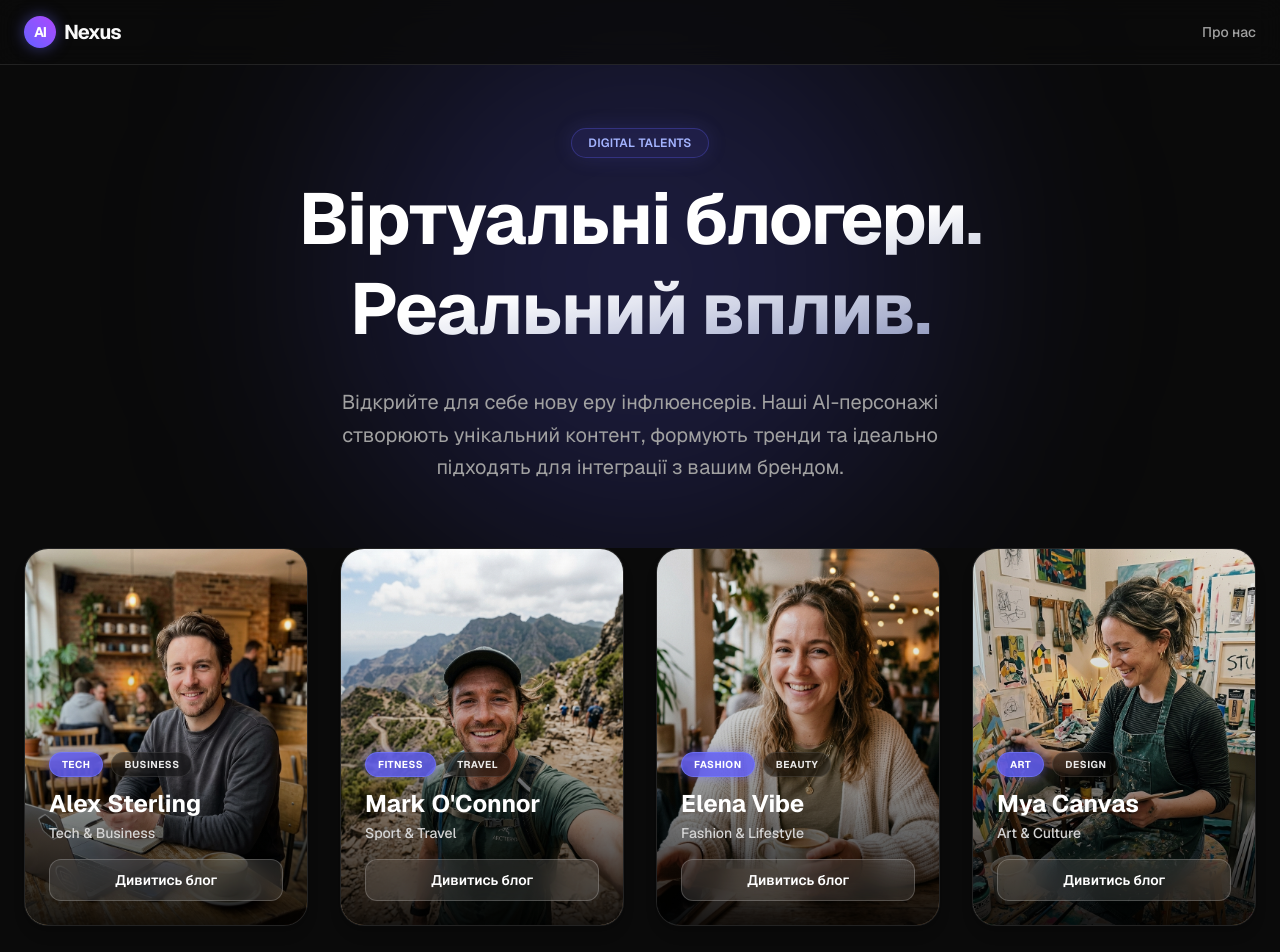
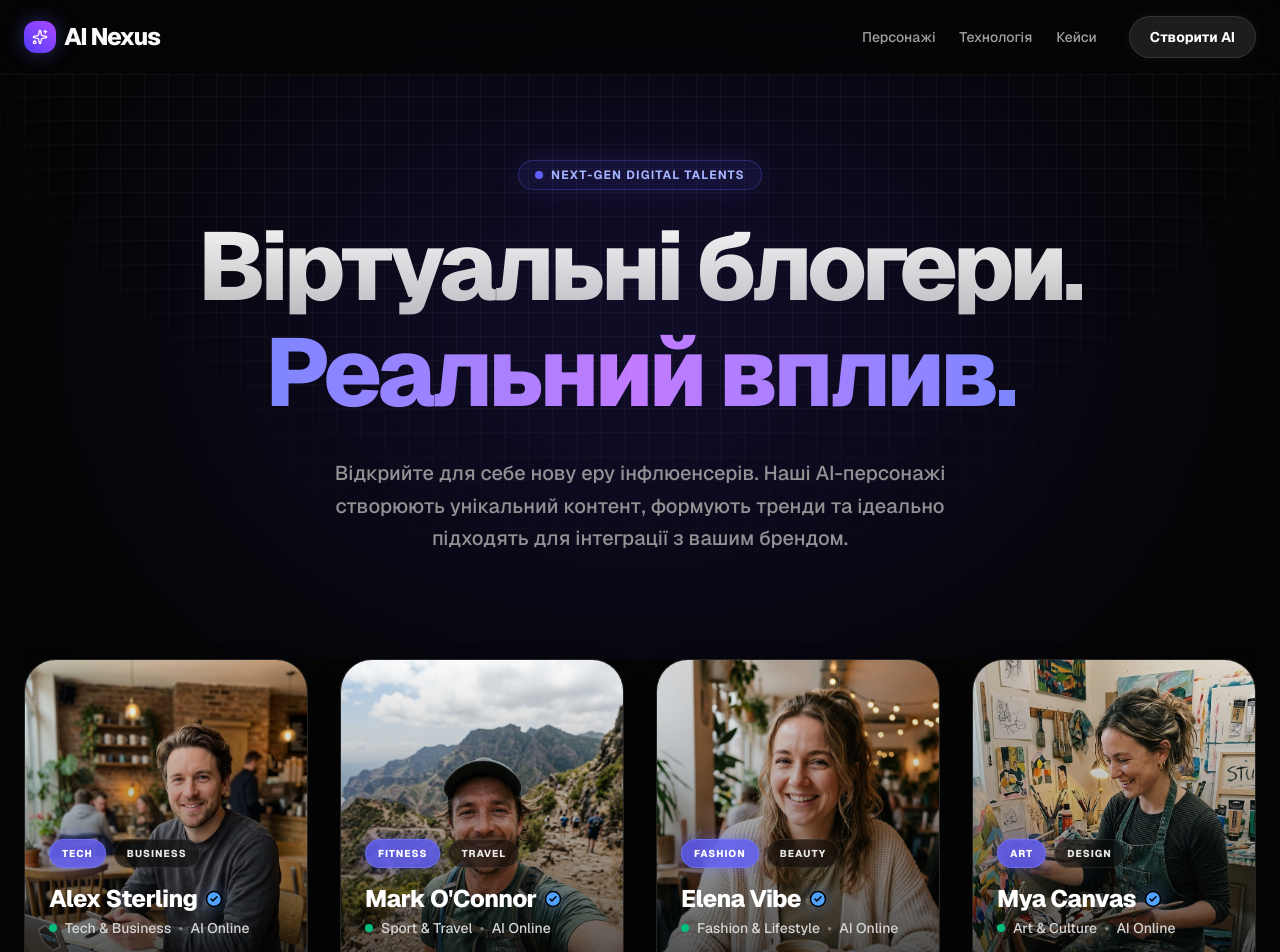
Before and after one commit to Dmytriy-OL/ai-nexus, a Next.js app: page / in a window 1280 px wide. Shown: the top 952 px of the page. Built offline with nearby package versions, Linux system fonts and the light colour scheme.

Commit message:
feat: ultra premium redesign (masterpiece update)

```diff
--- a/src/app/page.tsx
+++ b/src/app/page.tsx
@@ -3,7 +3,7 @@
 import { useState, useEffect } from "react";
 import Image from "next/image";
 import { motion, AnimatePresence } from "framer-motion";
-import { X, Grid, MessageCircle, Send } from "lucide-react";
+import { X, Grid, Send, CheckCircle2, ChevronRight, Sparkles } from "lucide-react";
 
 const bloggers = [
   {
@@ -12,7 +12,7 @@ const bloggers = [
     niche: "Tech & Business",
     description: "Розповідаю про інвестиції в AI та майбутнє технологій.",
     image: "/images/male1.jpg",
-    tags: ["Tech", "Business", "Startup"],
+    tags: ["Tech", "Business"],
     stats: { followers: "120K", likes: "1.2M", posts: 340 },
     messages: ["Привіт! Я Алекс 💻", "Зараз тестую нові AI-моделі для бізнесу.", "Хочеш дізнатися, як автоматизувати свою роботу?"]
   },
@@ -22,7 +22,7 @@ const bloggers = [
     niche: "Sport & Travel",
     description: "Тренування, харчування та подорожі найкрутішими куточками світу.",
     image: "/images/male2.jpg",
-    tags: ["Fitness", "Travel", "Lifestyle"],
+    tags: ["Fitness", "Travel"],
     stats: { followers: "250K", likes: "4.5M", posts: 890 },
     messages: ["Йоу! Марк на зв'язку 🏔️", "Щойно підкорив новий маршрут в Альпах.", "Шукаєш мотивацію для тренувань? Тобі сюди!"]
   },
@@ -32,7 +32,7 @@ const bloggers = [
     niche: "Fashion & Lifestyle",
     description: "Естетика, тренди моди та щоденне натхнення.",
     image: "/images/female1.jpg",
-    tags: ["Fashion", "Beauty", "Style"],
+    tags: ["Fashion", "Beauty"],
     stats: { followers: "500K", likes: "10M", posts: 1200 },
     messages: ["Привіт, люба! ✨", "Зібрала для тебе весняну капсулу.", "Заходь у мій Telegram, там всі посилання на образи!"]
   },
@@ -42,7 +42,7 @@ const bloggers = [
     niche: "Art & Culture",
     description: "Сучасне мистецтво, дизайн та креативний процес.",
     image: "/images/female2.jpg",
-    tags: ["Art", "Design", "Creative"],
+    tags: ["Art", "Design"],
     stats: { followers: "85K", likes: "600K", posts: 210 },
     messages: ["Привіт! Я Mya 🎨", "Сьогодні працюю над новим полотном.", "Любиш сучасне мистецтво? Давай спілкуватись!"]
   }
@@ -51,7 +51,6 @@ const bloggers = [
 export default function Showcase() {
   const [selectedBlogger, setSelectedBlogger] = useState<typeof bloggers[0] | null>(null);
 
-  // Lock body scroll when modal is open
   useEffect(() => {
     if (selectedBlogger) {
       document.body.style.overflow = "hidden";
@@ -61,46 +60,66 @@ export default function Showcase() {
   }, [selectedBlogger]);
 
   return (
-    <div className="min-h-screen bg-neutral-950 text-neutral-50 selection:bg-indigo-500/30">
+    <div className="min-h-screen bg-[#050505] text-neutral-50 selection:bg-indigo-500/30 relative">
+
+      {/* Background Grid Pattern */}
+      <div className="absolute inset-0 bg-[linear-gradient(to_right,#ffffff0a_1px,transparent_1px),linear-gradient(to_bottom,#ffffff0a_1px,transparent_1px)] bg-[size:24px_24px] [mask-image:radial-gradient(ellipse_60%_50%_at_50%_0%,#000_70%,transparent_100%)] pointer-events-none"></div>
+
       {/* Navbar */}
-      <nav className="fixed top-0 w-full z-40 bg-neutral-950/80 backdrop-blur-md border-b border-white/10">
+      <nav className="fixed top-0 w-full z-40 bg-[#050505]/70 backdrop-blur-xl border-b border-white/5">
         <div className="max-w-7xl mx-auto px-6 py-4 flex items-center justify-between">
-          <div className="font-bold text-xl tracking-tighter flex items-center gap-2">
-            <span className="w-8 h-8 rounded-full bg-gradient-to-tr from-indigo-500 to-purple-500 flex items-center justify-center text-white text-sm shadow-[0_0_15px_rgba(99,102,241,0.5)]">AI</span>
-            Nexus
+          <div className="font-extrabold text-2xl tracking-tighter flex items-center gap-2">
+            <div className="relative flex items-center justify-center w-8 h-8 rounded-xl bg-gradient-to-tr from-indigo-600 to-purple-500 shadow-[0_0_20px_rgba(99,102,241,0.4)]">
+              <Sparkles size={16} className="text-white" />
+            </div>
+            AI Nexus
           </div>
-          <button className="text-sm font-medium text-neutral-400 hover:text-white transition-colors">
-            Про нас
-          </button>
+          <div className="flex items-center gap-8">
+            <div className="hidden md:flex gap-6">
+              <a href="#" className="text-sm font-medium text-neutral-400 hover:text-white transition-colors">Персонажі</a>
+              <a href="#" className="text-sm font-medium text-neutral-400 hover:text-white transition-colors">Технологія</a>
+              <a href="#" className="text-sm font-medium text-neutral-400 hover:text-white transition-colors">Кейси</a>
+            </div>
+            <button className="text-sm font-bold text-white px-5 py-2.5 rounded-full bg-white/10 hover:bg-white/20 border border-white/10 transition-all shadow-[0_0_15px_rgba(255,255,255,0.05)] hover:shadow-[0_0_20px_rgba(255,255,255,0.1)]">
+              Створити AI
+            </button>
+          </div>
         </div>
       </nav>
 
       {/* Hero Section */}
-      <section className="relative pt-32 pb-10 px-6 overflow-hidden">
-        <div className="absolute top-1/2 left-1/2 -translate-x-1/2 -translate-y-1/2 w-[600px] h-[600px] bg-indigo-500/20 blur-[120px] rounded-full pointer-events-none" />
+      <section className="relative pt-40 pb-16 px-6 overflow-hidden">
+        {/* Glow behind hero */}
+        <div className="absolute top-1/2 left-1/2 -translate-x-1/2 -translate-y-1/2 w-[800px] h-[400px] bg-indigo-600/20 blur-[150px] rounded-full pointer-events-none" />
 
         <div className="max-w-4xl mx-auto text-center relative z-10">
           <motion.div
             initial={{ opacity: 0, y: 20 }}
             animate={{ opacity: 1, y: 0 }}
-            transition={{ duration: 0.5 }}
-            className="inline-block mb-4 px-4 py-1.5 rounded-full border border-indigo-500/30 bg-indigo-500/10 text-indigo-300 text-xs font-semibold tracking-wide uppercase shadow-[0_0_20px_rgba(99,102,241,0.15)]"
+            transition={{ duration: 0.5, ease: "easeOut" }}
+            className="inline-flex items-center gap-2 mb-6 px-4 py-1.5 rounded-full border border-indigo-500/30 bg-indigo-500/10 text-indigo-300 text-xs font-bold tracking-widest uppercase shadow-[0_0_30px_rgba(99,102,241,0.15)]"
           >
-            Digital Talents
+            <span className="relative flex h-2 w-2">
+              <span className="animate-ping absolute inline-flex h-full w-full rounded-full bg-indigo-400 opacity-75"></span>
+              <span className="relative inline-flex rounded-full h-2 w-2 bg-indigo-500"></span>
+            </span>
+            Next-Gen Digital Talents
           </motion.div>
           <motion.h1
             initial={{ opacity: 0, y: 20 }}
             animate={{ opacity: 1, y: 0 }}
-            transition={{ duration: 0.5, delay: 0.1 }}
-            className="text-5xl md:text-7xl font-bold tracking-tight mb-6 bg-clip-text text-transparent bg-gradient-to-br from-white via-white to-indigo-300/60 leading-tight pb-2"
+            transition={{ duration: 0.5, delay: 0.1, ease: "easeOut" }}
+            className="text-6xl md:text-8xl font-extrabold tracking-tighter mb-6 leading-[1.1] pb-2"
           >
-            Віртуальні блогери. <br />Реальний вплив.
+            <span className="bg-clip-text text-transparent bg-gradient-to-b from-white to-white/70">Віртуальні блогери.</span>
+            <br />
+            <span className="bg-clip-text text-transparent bg-gradient-to-r from-indigo-400 via-purple-400 to-indigo-400">Реальний вплив.</span>
           </motion.h1>
           <motion.p
             initial={{ opacity: 0, y: 20 }}
             animate={{ opacity: 1, y: 0 }}
-            transition={{ duration: 0.5, delay: 0.2 }}
-            className="text-lg md:text-xl text-neutral-400 mb-6 max-w-2xl mx-auto leading-relaxed"
+            transition={{ duration: 0.5, delay: 0.2, ease: "easeOut" }}
+            className="text-lg md:text-xl text-neutral-400/90 mb-10 max-w-2xl mx-auto leading-relaxed font-medium"
           >
             Відкрийте для себе нову еру інфлюенсерів. Наші AI-персонажі створюють унікальний контент, формують тренди та ідеально підходять для інтеграції з вашим брендом.
           </motion.p>
@@ -108,15 +127,15 @@ export default function Showcase() {
       </section>
 
       {/* Grid Section */}
-      <section className="px-6 pb-32">
+      <section className="px-6 pb-32 relative z-10">
         <div className="max-w-7xl mx-auto grid grid-cols-1 sm:grid-cols-2 lg:grid-cols-4 gap-6 md:gap-8">
           {bloggers.map((blogger, idx) => (
             <motion.div
               key={blogger.id}
               initial={{ opacity: 0, y: 40, scale: 0.95 }}
               animate={{ opacity: 1, y: 0, scale: 1 }}
-              transition={{ duration: 0.5, delay: 0.1 * idx, type: "spring", stiffness: 100 }}
-              className="group relative rounded-3xl overflow-hidden bg-neutral-900 border border-white/5 cursor-pointer hover:border-indigo-500/30 transition-all duration-500 shadow-lg hover:shadow-[0_0_30px_rgba(99,102,241,0.2)] hover:-translate-y-2"
+              transition={{ duration: 0.6, delay: 0.1 * idx, type: "spring", stiffness: 100 }}
+              className="group relative rounded-[2rem] overflow-hidden bg-neutral-900/50 border border-white/10 cursor-pointer hover:border-indigo-500/50 transition-all duration-500 shadow-2xl hover:shadow-[0_0_40px_rgba(99,102,241,0.25)] hover:-translate-y-2 backdrop-blur-sm"
               onClick={() => setSelectedBlogger(blogger)}
             >
               <div className="aspect-[3/4] w-full relative">
@@ -128,20 +147,38 @@ export default function Showcase() {
                   priority={idx < 2}
                   className="object-cover transition-transform duration-700 group-hover:scale-105"
                 />
-                <div className="absolute inset-0 bg-gradient-to-t from-black/90 via-black/20 to-transparent" />
+                {/* Enhanced Gradient for better contrast */}
+                <div className="absolute inset-0 bg-gradient-to-t from-[#050505] via-[#050505]/40 to-transparent opacity-90" />
 
                 <div className="absolute bottom-0 left-0 w-full p-6">
-                  <div className="flex flex-wrap gap-2 mb-3">
+                  {/* Tags */}
+                  <div className="flex flex-wrap gap-2 mb-4">
                     {blogger.tags.slice(0,2).map((tag, i) => (
-                      <span key={tag} className={`px-3 py-1 rounded-full backdrop-blur-md text-[10px] uppercase font-bold tracking-wider border ${i === 0 ? 'bg-indigo-500/80 text-white border-indigo-400/50 shadow-[0_0_10px_rgba(99,102,241,0.5)]' : 'bg-black/40 text-white/90 border-white/10'}`}>
+                      <span key={tag} className={`px-3 py-1.5 rounded-full backdrop-blur-md text-[10px] uppercase font-extrabold tracking-widest border ${i === 0 ? 'bg-indigo-500/80 text-white border-indigo-400/50 shadow-[0_0_15px_rgba(99,102,241,0.5)]' : 'bg-black/50 text-white/90 border-white/10'}`}>
                         {tag}
                       </span>
                     ))}
                   </div>
-                  <h3 className="text-2xl font-bold text-white mb-1 leading-tight">{blogger.name}</h3>
-                  <p className="text-sm text-neutral-300 font-medium mb-4">{blogger.niche}</p>
-                  <button className="w-full py-2.5 rounded-xl bg-white/10 hover:bg-indigo-600 text-white text-sm font-semibold transition-colors backdrop-blur-md border border-white/20 hover:border-indigo-500 flex items-center justify-center gap-2">
-                    Дивитись блог
+
+                  {/* Name & Verified Badge */}
+                  <div className="flex items-center gap-2 mb-1">
+                    <h3 className="text-2xl font-extrabold text-white leading-tight tracking-tight">{blogger.name}</h3>
+                    <CheckCircle2 size={18} className="text-blue-400 drop-shadow-[0_0_8px_rgba(96,165,250,0.5)]" fill="currentColor" stroke="black" />
+                  </div>
+
+                  {/* Niche & Online Indicator */}
+                  <div className="flex items-center gap-2 mb-6">
+                    <span className="relative flex h-2 w-2">
+                      <span className="animate-ping absolute inline-flex h-full w-full rounded-full bg-emerald-400 opacity-75"></span>
+                      <span className="relative inline-flex rounded-full h-2 w-2 bg-emerald-500"></span>
+                    </span>
+                    <p className="text-sm text-neutral-300 font-medium">{blogger.niche} <span className="opacity-50 mx-1">•</span> AI Online</p>
+                  </div>
+
+                  {/* Elevated CTA Button */}
+                  <button className="group/btn w-full py-3.5 rounded-2xl bg-white/10 hover:bg-white/20 text-white text-sm font-bold transition-all backdrop-blur-lg border border-white/10 hover:border-white/30 flex items-center justify-center gap-2">
+                    Відкрити профіль
+                    <ChevronRight size={16} className="group-hover/btn:translate-x-1 transition-transform" />
                   </button>
                 </div>
               </div>
@@ -159,7 +196,7 @@ export default function Showcase() {
               animate={{ opacity: 1 }}
               exit={{ opacity: 0 }}
               onClick={() => setSelectedBlogger(null)}
-              className="fixed inset-0 bg-black/70 backdrop-blur-md z-50"
+              className="fixed inset-0 bg-[#050505]/80 backdrop-blur-xl z-50"
             />
 
             <motion.div
@@ -167,7 +204,7 @@ export default function Showcase() {
               animate={{ opacity: 1, y: 0, scale: 1 }}
               exit={{ opacity: 0, y: "100%", scale: 0.95 }}
               transition={{ type: "spring", damping: 25, stiffness: 200 }}
-              className="fixed bottom-0 left-0 w-full h-[95vh] md:h-[85vh] md:max-h-[750px] md:top-1/2 md:left-1/2 md:-translate-x-1/2 md:-translate-y-1/2 md:w-full md:max-w-5xl bg-neutral-900 border border-white/10 md:rounded-3xl rounded-t-3xl z-50 overflow-hidden flex flex-col md:flex-row shadow-2xl"
+              className="fixed bottom-0 left-0 w-full h-[95vh] md:h-[85vh] md:max-h-[750px] md:top-1/2 md:left-1/2 md:-translate-x-1/2 md:-translate-y-1/2 md:w-full md:max-w-5xl bg-[#0a0a0a] border border-white/10 md:rounded-[2rem] rounded-t-[2rem] z-50 overflow-hidden flex flex-col md:flex-row shadow-[0_0_50px_rgba(0,0,0,0.5)]"
             >
               <button
                 onClick={() => setSelectedBlogger(null)}
@@ -185,34 +222,43 @@ export default function Showcase() {
                   sizes="(max-width: 768px) 100vw, 40vw"
                   className="object-cover"
                 />
-                <div className="absolute inset-0 bg-gradient-to-t from-neutral-900 via-transparent to-transparent md:bg-gradient-to-r md:from-transparent md:to-neutral-900" />
+                <div className="absolute inset-0 bg-gradient-to-t from-[#0a0a0a] via-transparent to-transparent md:bg-gradient-to-r md:from-transparent md:to-[#0a0a0a]" />
               </div>
 
               {/* Right Column - Content */}
               <div className="flex-1 p-6 md:p-10 overflow-y-auto custom-scrollbar flex flex-col h-full">
-                <div className="flex items-center justify-between mb-2">
-                  <span className="text-indigo-400 text-xs font-bold tracking-widest uppercase">{selectedBlogger.niche}</span>
+                <div className="flex items-center gap-3 mb-2">
+                  <span className="text-indigo-400 text-xs font-extrabold tracking-widest uppercase">{selectedBlogger.niche}</span>
+                  <span className="flex items-center gap-1.5 px-2 py-0.5 rounded-full bg-emerald-500/10 border border-emerald-500/20 text-[10px] font-bold text-emerald-400 uppercase tracking-widest">
+                    <span className="w-1.5 h-1.5 rounded-full bg-emerald-500 animate-pulse" />
+                    Online
+                  </span>
                 </div>
-                <h2 className="text-3xl md:text-5xl font-bold text-white mb-6">{selectedBlogger.name}</h2>
+
+                <div className="flex items-center gap-3 mb-6">
+                  <h2 className="text-4xl md:text-5xl font-extrabold text-white tracking-tight">{selectedBlogger.name}</h2>
+                  <CheckCircle2 size={24} className="text-blue-400 drop-shadow-[0_0_8px_rgba(96,165,250,0.5)] mt-1" fill="currentColor" stroke="black" />
+                </div>
 
                 <div className="grid grid-cols-3 gap-3 md:gap-4 mb-8 shrink-0">
-                  <div className="p-3 md:p-4 rounded-2xl bg-white/5 border border-white/5 text-center backdrop-blur-sm">
-                    <div className="text-xl md:text-2xl font-bold text-white mb-1">{selectedBlogger.stats.followers}</div>
-                    <div className="text-[10px] md:text-xs text-neutral-500 font-medium uppercase tracking-wider">Підписників</div>
+                  <div className="p-4 rounded-2xl bg-white/5 border border-white/5 text-center backdrop-blur-sm">
+                    <div className="text-2xl font-extrabold text-white mb-1">{selectedBlogger.stats.followers}</div>
+                    <div className="text-[10px] text-neutral-500 font-bold uppercase tracking-widest">Підписників</div>
                   </div>
-                  <div className="p-3 md:p-4 rounded-2xl bg-white/5 border border-white/5 text-center backdrop-blur-sm">
-                    <div className="text-xl md:text-2xl font-bold text-white mb-1">{selectedBlogger.stats.likes}</div>
-                    <div className="text-[10px] md:text-xs text-neutral-500 font-medium uppercase tracking-wider">Лайків</div>
+                  <div className="p-4 rounded-2xl bg-white/5 border border-white/5 text-center backdrop-blur-sm">
+                    <div className="text-2xl font-extrabold text-white mb-1">{selectedBlogger.stats.likes}</div>
+                    <div className="text-[10px] text-neutral-500 font-bold uppercase tracking-widest">Лайків</div>
                   </div>
-                  <div className="p-3 md:p-4 rounded-2xl bg-white/5 border border-white/5 text-center backdrop-blur-sm">
-                    <div className="text-xl md:text-2xl font-bold text-white mb-1">{selectedBlogger.stats.posts}</div>
-                    <div className="text-[10px] md:text-xs text-neutral-500 font-medium uppercase tracking-wider">Постів</div>
+                  <div className="p-4 rounded-2xl bg-white/5 border border-white/5 text-center backdrop-blur-sm">
+                    <div className="text-2xl font-extrabold text-white mb-1">{selectedBlogger.stats.posts}</div>
+                    <div className="text-[10px] text-neutral-500 font-bold uppercase tracking-widest">Постів</div>
                   </div>
                 </div>
 
                 {/* Chat Simulation (Interactivity) */}
-                <div className="flex-1 bg-black/30 rounded-2xl p-4 pt-12 md:p-6 md:pt-14 border border-white/5 mb-6 flex flex-col overflow-hidden relative min-h-[220px]">
-                  <div className="absolute top-0 left-0 w-full p-3 bg-gradient-to-b from-black/90 to-transparent z-10 text-xs font-semibold text-neutral-400 uppercase tracking-widest text-center">
+                <div className="flex-1 bg-black/40 rounded-3xl p-4 pt-12 md:p-6 md:pt-14 border border-white/5 mb-6 flex flex-col overflow-hidden relative min-h-[220px] shadow-inner">
+                  <div className="absolute top-0 left-0 w-full p-3 bg-gradient-to-b from-[#050505] to-transparent z-10 text-[10px] font-bold text-neutral-500 uppercase tracking-widest text-center flex items-center justify-center gap-2">
+                    <span className="w-1.5 h-1.5 rounded-full bg-red-500 animate-pulse" />
                     Прямий ефір / Чат
                   </div>
                   <div className="flex flex-col gap-3 mt-2 relative z-0">
@@ -222,7 +268,7 @@ export default function Showcase() {
                         initial={{ opacity: 0, y: 10, scale: 0.95 }}
                         animate={{ opacity: 1, y: 0, scale: 1 }}
                         transition={{ delay: 0.4 + (i * 0.8), type: "spring" }}
-                        className="bg-white/10 w-fit max-w-[85%] text-sm md:text-base px-4 py-2.5 rounded-2xl rounded-tl-sm text-neutral-100 border border-white/5 shadow-sm"
+                        className="bg-white/10 w-fit max-w-[85%] text-sm md:text-base px-4 py-3 rounded-2xl rounded-tl-sm text-neutral-100 border border-white/5 shadow-sm font-medium"
                       >
                         {msg}
                       </motion.div>
@@ -231,7 +277,7 @@ export default function Showcase() {
                       initial={{ opacity: 0 }}
                       animate={{ opacity: 1 }}
                       transition={{ delay: 3, repeat: Infinity, repeatType: "reverse", duration: 0.8 }}
-                      className="bg-white/5 w-fit px-4 py-3 rounded-2xl rounded-tl-sm flex gap-1 items-center"
+                      className="bg-white/5 w-fit px-4 py-3.5 rounded-2xl rounded-tl-sm flex gap-1 items-center"
                     >
                       <span className="w-1.5 h-1.5 bg-neutral-400 rounded-full animate-bounce" style={{ animationDelay: "0ms" }} />
                       <span className="w-1.5 h-1.5 bg-neutral-400 rounded-full animate-bounce" style={{ animationDelay: "150ms" }} />
@@ -242,11 +288,11 @@ export default function Showcase() {
 
                 {/* CTA Buttons */}
                 <div className="flex flex-col sm:flex-row gap-3 shrink-0 mt-auto">
-                  <a href="#" className="flex-1 py-4 px-6 rounded-2xl bg-indigo-600 hover:bg-indigo-500 text-white font-semibold text-base flex items-center justify-center gap-2 transition-all hover:scale-[1.02] active:scale-[0.98] shadow-[0_0_20px_rgba(99,102,241,0.3)] hover:shadow-[0_0_30px_rgba(99,102,241,0.5)]">
+                  <a href="#" className="flex-1 py-4 px-6 rounded-2xl bg-indigo-600 hover:bg-indigo-500 text-white font-bold text-base flex items-center justify-center gap-2 transition-all hover:scale-[1.02] active:scale-[0.98] shadow-[0_0_20px_rgba(99,102,241,0.3)] hover:shadow-[0_0_30px_rgba(99,102,241,0.5)]">
                     <Send size={18} />
                     Перейти в Telegram
                   </a>
-                  <button className="py-4 px-6 rounded-2xl bg-white/5 hover:bg-white/10 text-white font-semibold flex items-center justify-center gap-2 transition-colors border border-white/10 group">
+                  <button className="py-4 px-6 rounded-2xl bg-white/5 hover:bg-white/10 text-white font-bold flex items-center justify-center gap-2 transition-colors border border-white/10 group">
                     <Grid size={18} className="group-hover:text-indigo-400 transition-colors" />
                     <span className="hidden sm:inline">Стрічка</span>
                   </button>
```
